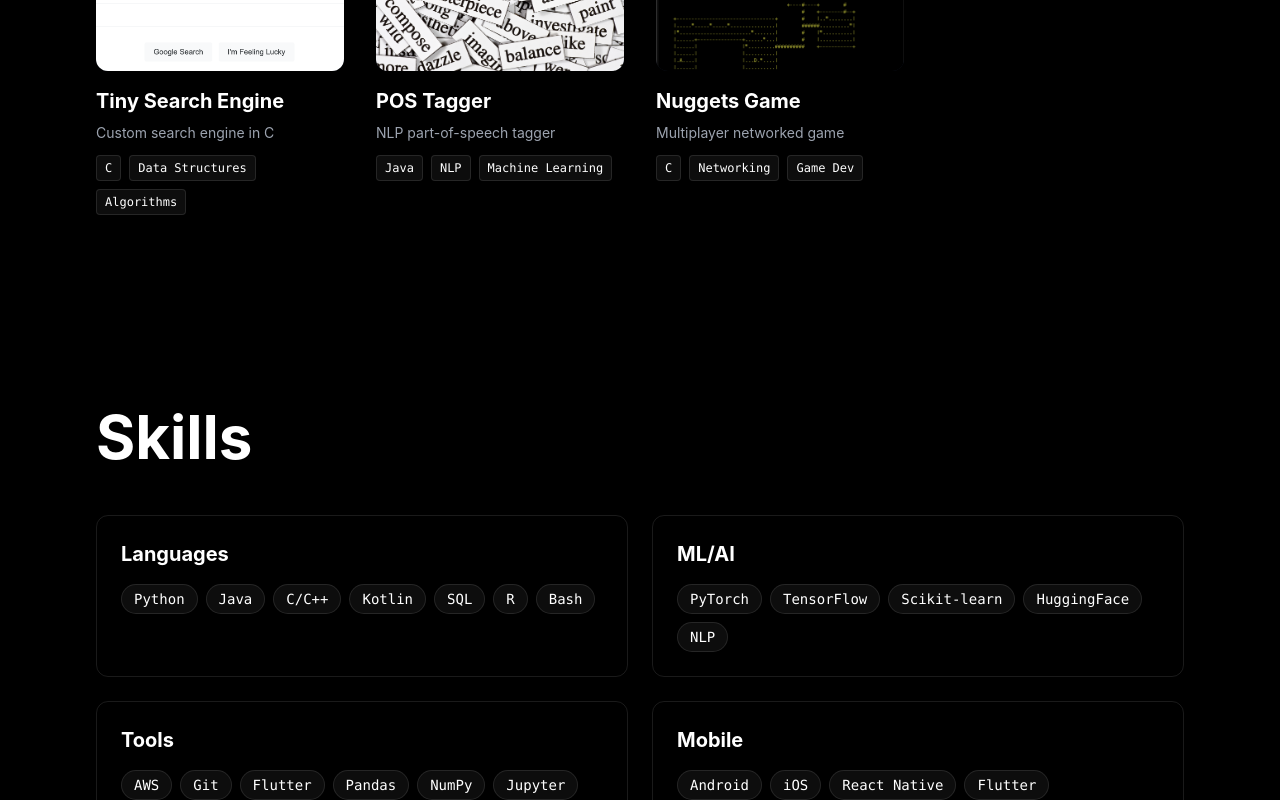
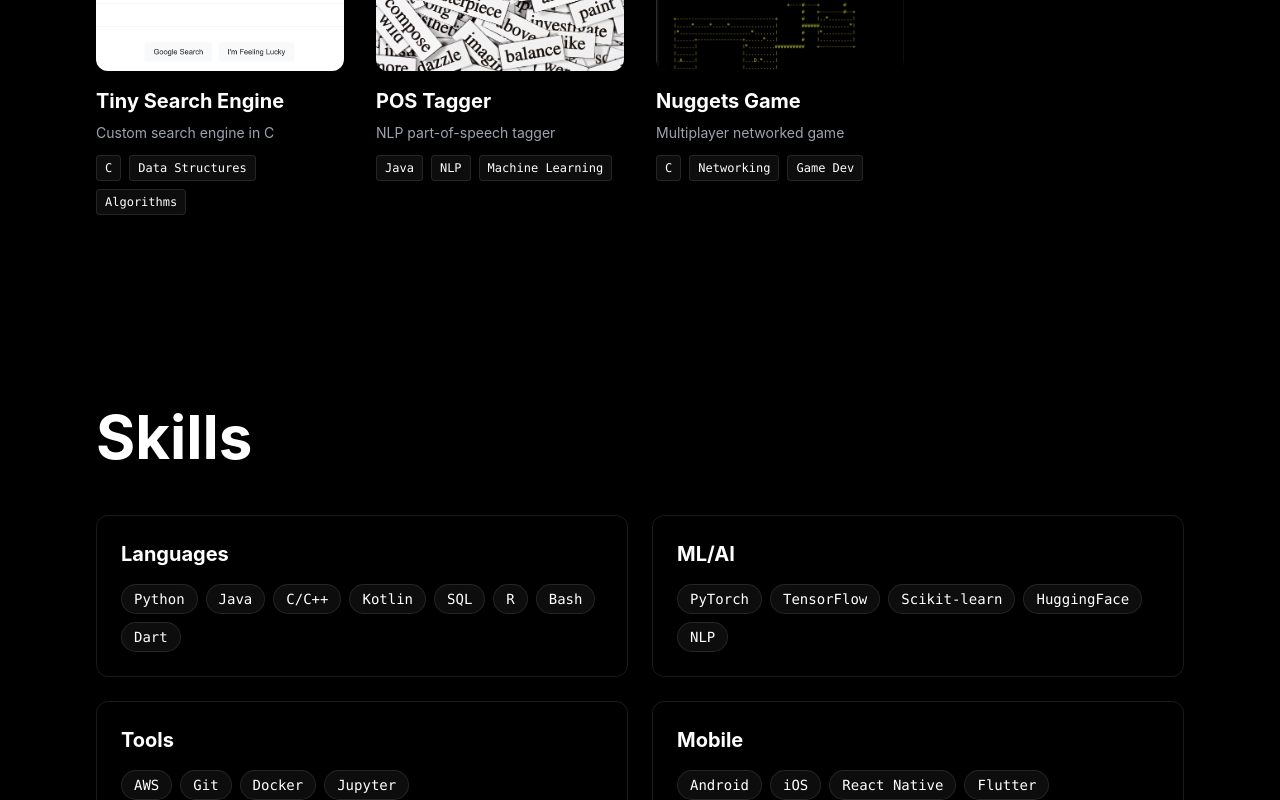
Before and after one commit to evatate/evatate.github.io, a React (Create React App) app: page / in a window 1280 px wide. Shown: the part 2000-2800 px from the top of the page. Built offline with nearby package versions, Linux system fonts and the light colour scheme.

Commit message:
Aesthetic changes

```diff
--- a/src/App.js
+++ b/src/App.js
@@ -138,7 +138,7 @@ export default function App() {
     {
       title: "RealVision",
       shortDesc: "Alzheimer's detection app",
-      fullDesc: "Flutter mobile application hosted on AWS that detects early signs of Alzheimer's disease for 100+ study participants. Designed and deployed multimodal ML models in PyTorch analyzing gait patterns, verbal fluency, eye-tracking data, and facial expressions. Built comprehensive data pipelines using Apple HealthKit and Android Health Connect, achieving 83% model accuracy.",
+      fullDesc: "Flutter mobile application hosted on AWS that detects signs of Alzheimer's disease for 200+ study participants. Designed and deployed multimodal ML models in PyTorch analyzing gait patterns, verbal fluency, eye-tracking data, and facial expressions. Built a speech ML pipeline using Whisper ASR and OpenSmile features acheiving 84% accuracy.",
       tech: ["Python", "PyTorch", "Flutter", "AWS", "NLP"],
       github: "https://github.com/evatate/RealVision",
       appStore: "http://apps.apple.com/us/app/realvision-research/id6757725921",
@@ -202,9 +202,9 @@ export default function App() {
   ];
 
   const skills = {
-    "Languages": ["Python", "Java", "C/C++", "Kotlin", "SQL", "R", "Bash"],
+    "Languages": ["Python", "Java", "C/C++", "Kotlin", "SQL", "R", "Bash", "Dart"],
     "ML/AI": ["PyTorch", "TensorFlow", "Scikit-learn", "HuggingFace", "NLP"],
-    "Tools": ["AWS", "Git", "Flutter", "Pandas", "NumPy", "Jupyter"],
+    "Tools": ["AWS", "Git", "Docker", "Jupyter"],
     "Mobile": ["Android", "iOS", "React Native", "Flutter"]
   };
 
@@ -218,7 +218,7 @@ export default function App() {
         <div className="text-xl font-bold">Eva Tate</div>
         <div className="flex gap-6 text-sm">
           <button onClick={() => document.getElementById('about')?.scrollIntoView({ behavior: 'smooth' })} className="hover:text-gray-400 transition-colors">About</button>
-          <button onClick={() => document.getElementById('experience')?.scrollIntoView({ behavior: 'smooth' })} className="hover:text-gray-400 transition-colors">Experience</button>
+          {/* <button onClick={() => document.getElementById('experience')?.scrollIntoView({ behavior: 'smooth' })} className="hover:text-gray-400 transition-colors">Experience</button> */}
           <button onClick={() => document.getElementById('projects')?.scrollIntoView({ behavior: 'smooth' })} className="hover:text-gray-400 transition-colors">Projects</button>
           <button onClick={() => document.getElementById('contact')?.scrollIntoView({ behavior: 'smooth' })} className="hover:text-gray-400 transition-colors">Contact</button>
         </div>
```
